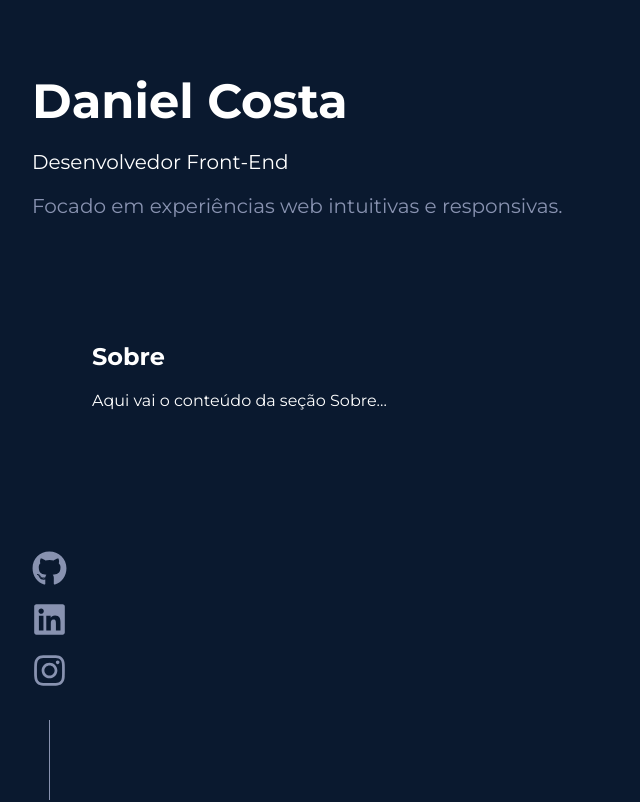
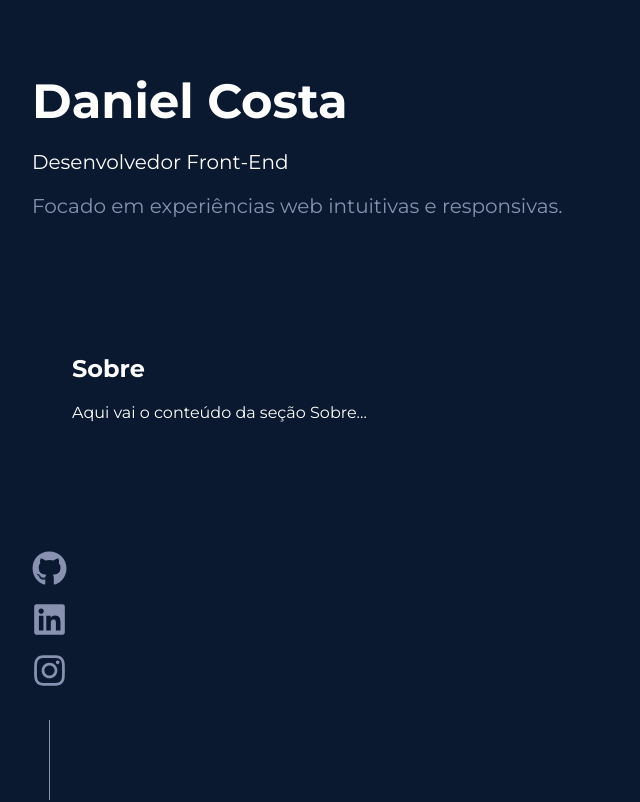
Before and after one commit to danielcoosta1/meu-portfolio, a React (Vite) app: page / in a window 1280 px wide. Shown: the top 802 px of the page, without its empty margins (0-640 px from the left). Built offline with nearby package versions, Linux system fonts and the light colour scheme.

Commit message:
Ajustando o padding do conteudo(content do layout)

```diff
--- a/src/components/Layout/style.js
+++ b/src/components/Layout/style.js
@@ -7,7 +7,7 @@ export const Container = styled.div`
   max-width: 1400px;
   margin: 0 auto;
   padding: 2rem;
-  padding-left: 550px; // Sidebar (350px) + respiro
+  padding-left: 480px; // Sidebar (350px) + respiro
   box-sizing: border-box;
   position: relative;
   gap: 2rem;
@@ -29,12 +29,12 @@ export const ContentWrapper = styled.div`
 export const Content = styled.main`
   width: 100%;
   max-width: 1200px;
-  padding: 1.25rem;
+  padding: 2rem 0;
   box-sizing: border-box;
 
 
   @media (max-width: 1200px){
-    padding:0;
+    padding:2rem;
   }
 
 
```
